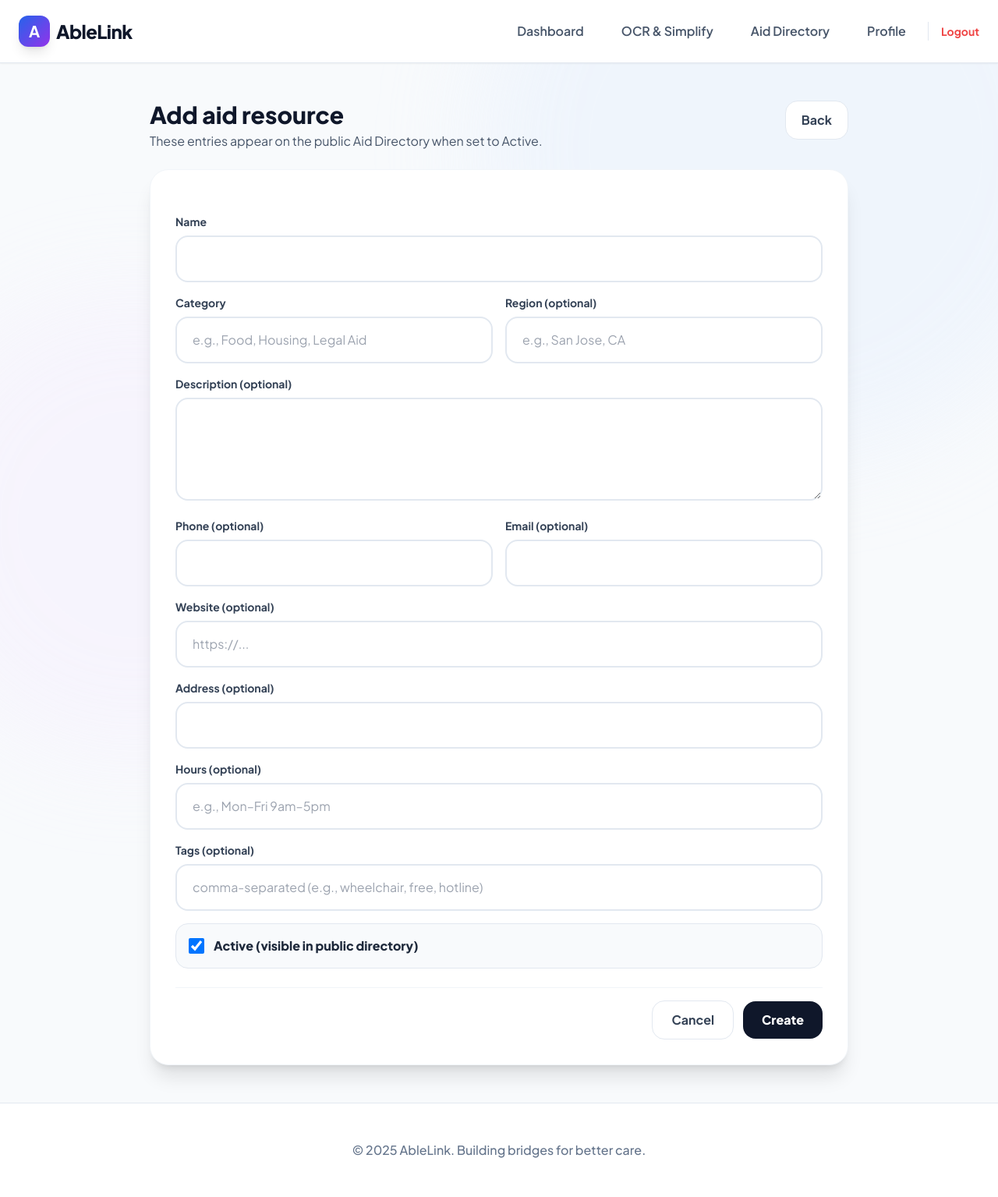
After one commit to Tarannum-Al-Akida/ABLELINK, a Laravel app: page /admin/aid-directory/create in a window 1280 px wide. The commit adds this page. Shown: the whole page at 78% size. Run offline with Laravel 12, Linux system fonts and the light colour scheme; the visitor is signed in with stand-in values (Sample User, id 1); some libraries are stand-ins or nearby versions.

Commit message:
feat: Add Aid Directory and PWA support
This commit introduces the Aid Directory feature, allowing users to find resources and administrators to manage them. It also includes Progressive Web App (PWA) support for offline access and improved performance.

Co-authored-by: tarannum.al.akida <tarannum.al.akida@g.bracu.ac.bd>

```diff
--- a/app/Http/Controllers/Admin/AdminController.php
+++ b/app/Http/Controllers/Admin/AdminController.php
@@ -4,6 +4,7 @@ namespace App\Http\Controllers\Admin;
 
 use App\Http\Controllers\Controller;
 
+use App\Models\AidResource;
 use App\Models\User;
 use Illuminate\Http\RedirectResponse;
 use Illuminate\Http\Request;
@@ -52,6 +53,8 @@ class AdminController extends Controller
                 'disabled' => User::where('role', User::ROLE_DISABLED)->count(),
                 'caregiver' => User::where('role', User::ROLE_CAREGIVER)->count(),
             ],
+            'aidDirectoryCount' => AidResource::count(),
+            'aidDirectoryActiveCount' => AidResource::where('is_active', true)->count(),
             'recentUsers' => User::whereIn('role', User::COMMUNITY_ROLES)
                 ->latest()
                 ->take(5)
--- /dev/null
+++ b/app/Http/Controllers/Admin/AidResourceController.php
@@ -0,0 +1,104 @@
+<?php
+
+namespace App\Http\Controllers\Admin;
+
+use App\Http\Controllers\Controller;
+use App\Models\AidResource;
+use Illuminate\Http\Request;
+
+class AidResourceController extends Controller
+{
+    public function index(Request $request)
+    {
+        $q = trim((string) $request->query('q', ''));
+
+        $query = AidResource::query();
+        if ($q !== '') {
+            $query->where(function ($sub) use ($q) {
+                $sub->where('name', 'like', "%{$q}%")
+                    ->orWhere('category', 'like', "%{$q}%")
+                    ->orWhere('region', 'like', "%{$q}%");
+            });
+        }
+
+        $resources = $query->orderByDesc('is_active')->orderBy('category')->orderBy('name')->paginate(20)->withQueryString();
+
+        return view('admin.aid-resources.index', compact('resources', 'q'));
+    }
+
+    public function create()
+    {
+        return view('admin.aid-resources.form', [
+            'resource' => new AidResource(['is_active' => true]),
+            'mode' => 'create',
+        ]);
+    }
+
+    public function store(Request $request)
+    {
+        $data = $this->validateResource($request);
+        $data['tags'] = $this->normalizeTags($data['tags'] ?? null);
+
+        AidResource::create($data);
+
+        return redirect()->route('admin.aid-resources.index')->with('status', 'Aid resource created.');
+    }
+
+    public function edit(AidResource $aidResource)
+    {
+        return view('admin.aid-resources.form', [
+            'resource' => $aidResource,
+            'mode' => 'edit',
+        ]);
+    }
+
+    public function update(Request $request, AidResource $aidResource)
+    {
+        $data = $this->validateResource($request);
+        $data['tags'] = $this->normalizeTags($data['tags'] ?? null);
+
+        $aidResource->update($data);
+
+        return redirect()->route('admin.aid-resources.index')->with('status', 'Aid resource updated.');
+    }
+
+    public function destroy(AidResource $aidResource)
+    {
+        $aidResource->delete();
+
+        return redirect()->route('admin.aid-resources.index')->with('status', 'Aid resource deleted.');
+    }
+
+    private function validateResource(Request $request): array
+    {
+        return $request->validate([
+            'name' => ['required', 'string', 'max:255'],
+            'category' => ['required', 'string', 'max:255'],
+            'region' => ['nullable', 'string', 'max:255'],
+            'description' => ['nullable', 'string', 'max:5000'],
+            'phone' => ['nullable', 'string', 'max:255'],
+            'email' => ['nullable', 'email', 'max:255'],
+            'website' => ['nullable', 'url', 'max:255'],
+            'address' => ['nullable', 'string', 'max:255'],
+            'hours' => ['nullable', 'string', 'max:255'],
+            'tags' => ['nullable', 'string', 'max:1000'], // comma-separated
+            'is_active' => ['nullable', 'boolean'],
+        ]);
+    }
+
+    /**
+     * @return list<string>|null
+     */
+    private function normalizeTags(?string $tags): ?array
+    {
+        if ($tags === null) {
+            return null;
+        }
+
+        $parts = array_map('trim', explode(',', $tags));
+        $parts = array_values(array_filter($parts, static fn (string $t) => $t !== ''));
+        $parts = array_values(array_unique($parts));
+
+        return $parts === [] ? null : $parts;
+    }
+}
--- /dev/null
+++ b/app/Models/AidResource.php
@@ -0,0 +1,27 @@
+<?php
+
+namespace App\Models;
+
+use Illuminate\Database\Eloquent\Model;
+
+class AidResource extends Model
+{
+    protected $fillable = [
+        'name',
+        'category',
+        'region',
+        'description',
+        'phone',
+        'email',
+        'website',
+        'address',
+        'hours',
+        'tags',
+        'is_active',
+    ];
+
+    protected $casts = [
+        'tags' => 'array',
+        'is_active' => 'boolean',
+    ];
+}
--- /dev/null
+++ b/resources/views/admin/aid-resources/form.blade.php
@@ -0,0 +1,116 @@
+@extends('layouts.app')
+
+@section('title', $mode === 'create' ? 'Add Aid Resource - AbleLink' : 'Edit Aid Resource - AbleLink')
+
+@section('content')
+<div class="max-w-4xl mx-auto space-y-6">
+    <div class="flex items-start justify-between gap-4">
+        <div>
+            <h1 class="text-3xl font-extrabold text-slate-900">
+                {{ $mode === 'create' ? 'Add aid resource' : 'Edit aid resource' }}
+            </h1>
+            <p class="mt-1 text-slate-600">These entries appear on the public Aid Directory when set to Active.</p>
+        </div>
+        <a href="{{ route('admin.aid-resources.index') }}" class="px-5 py-3 rounded-2xl bg-white border border-slate-200 font-bold text-slate-700 hover:bg-slate-50 transition">
+            Back
+        </a>
+    </div>
+
+    @if ($errors->any())
+        <div class="bg-red-50 border border-red-200 text-red-800 px-6 py-4 rounded-2xl">
+            <ul class="list-disc list-inside space-y-1">
+                @foreach ($errors->all() as $error)
+                    <li>{{ $error }}</li>
+                @endforeach
+            </ul>
+        </div>
+    @endif
+
+    <div class="bg-white rounded-3xl shadow-xl border border-slate-100 overflow-hidden">
+        <div class="p-6 md:p-8">
+            <form method="POST"
+                  action="{{ $mode === 'create' ? route('admin.aid-resources.store') : route('admin.aid-resources.update', $resource) }}"
+                  class="space-y-6">
+                @csrf
+                @if($mode !== 'create')
+                    @method('PUT')
+                @endif
+
+                <div class="grid grid-cols-1 md:grid-cols-2 gap-4">
+                    <div class="md:col-span-2">
+                        <label class="block text-sm font-bold text-slate-700 mb-2">Name</label>
+                        <input name="name" value="{{ old('name', $resource->name) }}" required
+                               class="w-full rounded-2xl border-2 border-slate-200 bg-white px-5 py-4">
+                    </div>
+                    <div>
+                        <label class="block text-sm font-bold text-slate-700 mb-2">Category</label>
+                        <input name="category" value="{{ old('category', $resource->category) }}" required
+                               placeholder="e.g., Food, Housing, Legal Aid"
+                               class="w-full rounded-2xl border-2 border-slate-200 bg-white px-5 py-4">
+                    </div>
+                    <div>
+                        <label class="block text-sm font-bold text-slate-700 mb-2">Region (optional)</label>
+                        <input name="region" value="{{ old('region', $resource->region) }}"
+                               placeholder="e.g., San Jose, CA"
+                               class="w-full rounded-2xl border-2 border-slate-200 bg-white px-5 py-4">
+                    </div>
+                    <div class="md:col-span-2">
+                        <label class="block text-sm font-bold text-slate-700 mb-2">Description (optional)</label>
+                        <textarea name="description" rows="4"
+                                  class="w-full rounded-2xl border-2 border-slate-200 bg-white px-5 py-4">{{ old('description', $resource->description) }}</textarea>
+                    </div>
+                    <div>
+                        <label class="block text-sm font-bold text-slate-700 mb-2">Phone (optional)</label>
+                        <input name="phone" value="{{ old('phone', $resource->phone) }}"
+                               class="w-full rounded-2xl border-2 border-slate-200 bg-white px-5 py-4">
+                    </div>
+                    <div>
+                        <label class="block text-sm font-bold text-slate-700 mb-2">Email (optional)</label>
+                        <input name="email" value="{{ old('email', $resource->email) }}"
+                               class="w-full rounded-2xl border-2 border-slate-200 bg-white px-5 py-4">
+                    </div>
+                    <div class="md:col-span-2">
+                        <label class="block text-sm font-bold text-slate-700 mb-2">Website (optional)</label>
+                        <input name="website" value="{{ old('website', $resource->website) }}" placeholder="https://..."
+                               class="w-full rounded-2xl border-2 border-slate-200 bg-white px-5 py-4">
+                    </div>
+                    <div class="md:col-span-2">
+                        <label class="block text-sm font-bold text-slate-700 mb-2">Address (optional)</label>
+                        <input name="address" value="{{ old('address', $resource->address) }}"
+                               class="w-full rounded-2xl border-2 border-slate-200 bg-white px-5 py-4">
+                    </div>
+                    <div class="md:col-span-2">
+                        <label class="block text-sm font-bold text-slate-700 mb-2">Hours (optional)</label>
+                        <input name="hours" value="{{ old('hours', $resource->hours) }}" placeholder="e.g., Mon–Fri 9am–5pm"
+                               class="w-full rounded-2xl border-2 border-slate-200 bg-white px-5 py-4">
+                    </div>
+                    <div class="md:col-span-2">
+                        <label class="block text-sm font-bold text-slate-700 mb-2">Tags (optional)</label>
+                        <input name="tags"
+                               value="{{ old('tags', is_array($resource->tags) ? implode(', ', $resource->tags) : '') }}"
+                               placeholder="comma-separated (e.g., wheelchair, free, hotline)"
+                               class="w-full rounded-2xl border-2 border-slate-200 bg-white px-5 py-4">
+                    </div>
+                    <div class="md:col-span-2">
+                        <label class="flex items-center gap-3 p-4 rounded-2xl border border-slate-200 bg-slate-50">
+                            <input type="checkbox" name="is_active" value="1"
+                                   {{ old('is_active', $resource->is_active ? '1' : '') ? 'checked' : '' }}
+                                   class="w-5 h-5 rounded border-slate-300 text-emerald-600 focus:ring-emerald-500">
+                            <span class="font-extrabold text-slate-800">Active (visible in public directory)</span>
+                        </label>
+                    </div>
+                </div>
+
+                <div class="flex flex-col sm:flex-row gap-3 sm:items-center sm:justify-end pt-4 border-t border-slate-100">
+                    <a href="{{ route('admin.aid-resources.index') }}" class="px-6 py-3 rounded-2xl bg-white border border-slate-200 font-bold text-slate-700 hover:bg-slate-50 transition text-center">
+                        Cancel
+                    </a>
+                    <button class="px-6 py-3 rounded-2xl bg-slate-900 text-white font-extrabold hover:bg-slate-800 transition">
+                        {{ $mode === 'create' ? 'Create' : 'Save changes' }}
+                    </button>
+                </div>
+            </form>
+        </div>
+    </div>
+</div>
+@endsection
--- a/resources/views/layouts/app.blade.php
+++ b/resources/views/layouts/app.blade.php
@@ -4,6 +4,9 @@
     <meta charset="utf-8">
     <meta name="viewport" content="width=device-width, initial-scale=1">
     <title>{{ config('app.name', 'AbleLink') }}</title>
+    <meta name="theme-color" content="#0f172a">
+    <link rel="manifest" href="{{ asset('manifest.webmanifest') }}">
+    <link rel="icon" href="{{ asset('favicon.ico') }}">
 
     <!-- Tailwind via CDN -->
     <script src="https://cdn.tailwindcss.com"></script>
@@ -46,6 +49,12 @@
                            OCR & Simplify
                         </a>
 
+                        <!-- Aid Directory Link -->
+                        <a href="{{ route('aid-directory.index') }}"
+                           class="px-5 py-2.5 rounded-full font-semibold text-slate-600 hover:text-blue-700 hover:bg-blue-50 transition-all">
+                           Aid Directory
+                        </a>
+
                         <!-- Profile Link -->
                         <a href="{{ route('profile.show') }}"
                            class="px-5 py-2.5 rounded-full font-semibold text-slate-600 hover:text-purple-600 hover:bg-purple-50 transition-all">
@@ -64,6 +73,11 @@
                         <a href="{{ route('documents.upload') }}"
                            class="px-6 py-3 rounded-full font-bold text-slate-700 hover:text-emerald-700 hover:bg-emerald-50 transition-all">
                            OCR & Simplify
+                        </a>
+
+                        <a href="{{ route('aid-directory.index') }}"
+                           class="px-6 py-3 rounded-full font-bold text-slate-700 hover:text-blue-700 hover:bg-blue-50 transition-all">
+                           Aid Directory
                         </a>
 
                         <!-- Login -->
@@ -109,5 +123,14 @@
             </div>
         </footer>
     </div>
+
+    <script>
+      // PWA: register service worker (safe no-op on unsupported browsers)
+      if ('serviceWorker' in navigator) {
+        window.addEventListener('load', () => {
+          navigator.serviceWorker.register('{{ asset('service-worker.js') }}').catch(() => {});
+        });
+      }
+    </script>
 </body>
 </html>
--- a/routes/web.php
+++ b/routes/web.php
@@ -12,6 +12,8 @@ use App\Http\Controllers\Profile\AccessibilityController;
 use App\Http\Controllers\DashboardController; // F2 - Rifat Jahan Roza
 use Illuminate\Support\Facades\Route;
 use App\Http\Controllers\DocumentController;
+use App\Http\Controllers\AidDirectoryController;
+use App\Http\Controllers\Admin\AidResourceController;
 
 
 
@@ -40,6 +42,8 @@ Route::middleware('auth')->group(function () {
 Route::get('/', function () {
     return view('welcome');
 })->name('home');
+
+Route::get('/aid-directory', [AidDirectoryController::class, 'index'])->name('aid-directory.index');
 
 //F4 - Farhan Zarif
 Route::middleware(['auth'])->group(function () {
@@ -75,6 +79,13 @@ Route::get('/admin/login', [App\Http\Controllers\Admin\AdminController::class, '
 Route::post('/admin/login', [App\Http\Controllers\Admin\AdminController::class, 'login'])->name('admin.login.submit');
 Route::middleware(['auth', 'admin'])->group(function () {
     Route::get('/admin/dashboard', [App\Http\Controllers\Admin\AdminController::class, 'dashboard'])->name('admin.dashboard');
+
+    Route::get('/admin/aid-directory', [AidResourceController::class, 'index'])->name('admin.aid-resources.index');
+    Route::get('/admin/aid-directory/create', [AidResourceController::class, 'create'])->name('admin.aid-resources.create');
+    Route::post('/admin/aid-directory', [AidResourceController::class, 'store'])->name('admin.aid-resources.store');
+    Route::get('/admin/aid-directory/{aidResource}/edit', [AidResourceController::class, 'edit'])->name('admin.aid-resources.edit');
+    Route::put('/admin/aid-directory/{aidResource}', [AidResourceController::class, 'update'])->name('admin.aid-resources.update');
+    Route::delete('/admin/aid-directory/{aidResource}', [AidResourceController::class, 'destroy'])->name('admin.aid-resources.destroy');
 });
 
 Route::get('/upload', [DocumentController::class, 'showUploadForm'])->name('documents.upload');
```
Also changed, not shown: app/Http/Controllers/AidDirectoryController.php (added, +56 -0 lines), public/offline.html (added, +29 -0 lines), public/service-worker.js (added, +70 -0 lines), resources/views/admin/aid-resources/index.blade.php (added, +93 -0 lines), resources/views/aid-directory/index.blade.php (added, +126 -0 lines), resources/views/dashboards/admin.blade.php (+32 -0 lines), resources/views/layouts/auth.blade.php (+11 -0 lines), resources/views/layouts/dashboard.blade.php (+11 -0 lines), database/migrations/2025_12_15_000001_create_aid_resources_table.php (added), public/icons/icon.svg (added), public/manifest.webmanifest (added).
